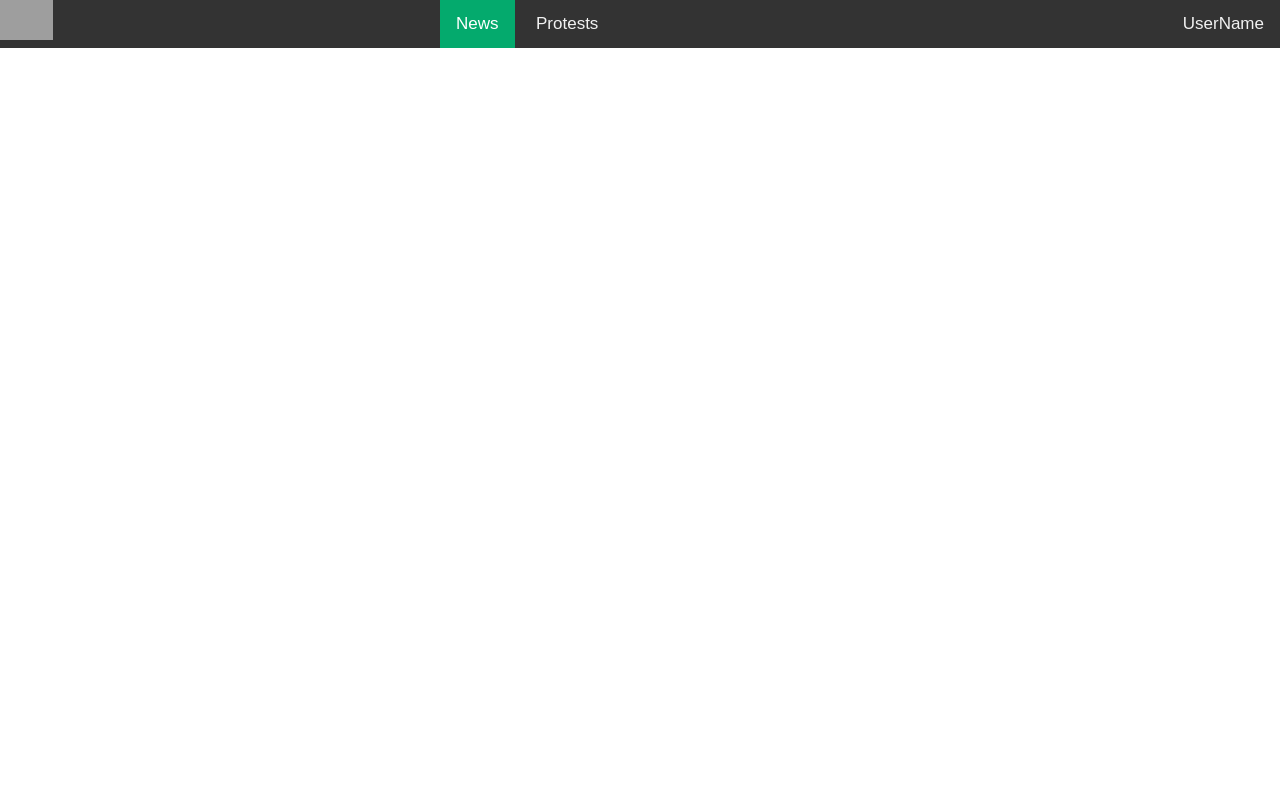
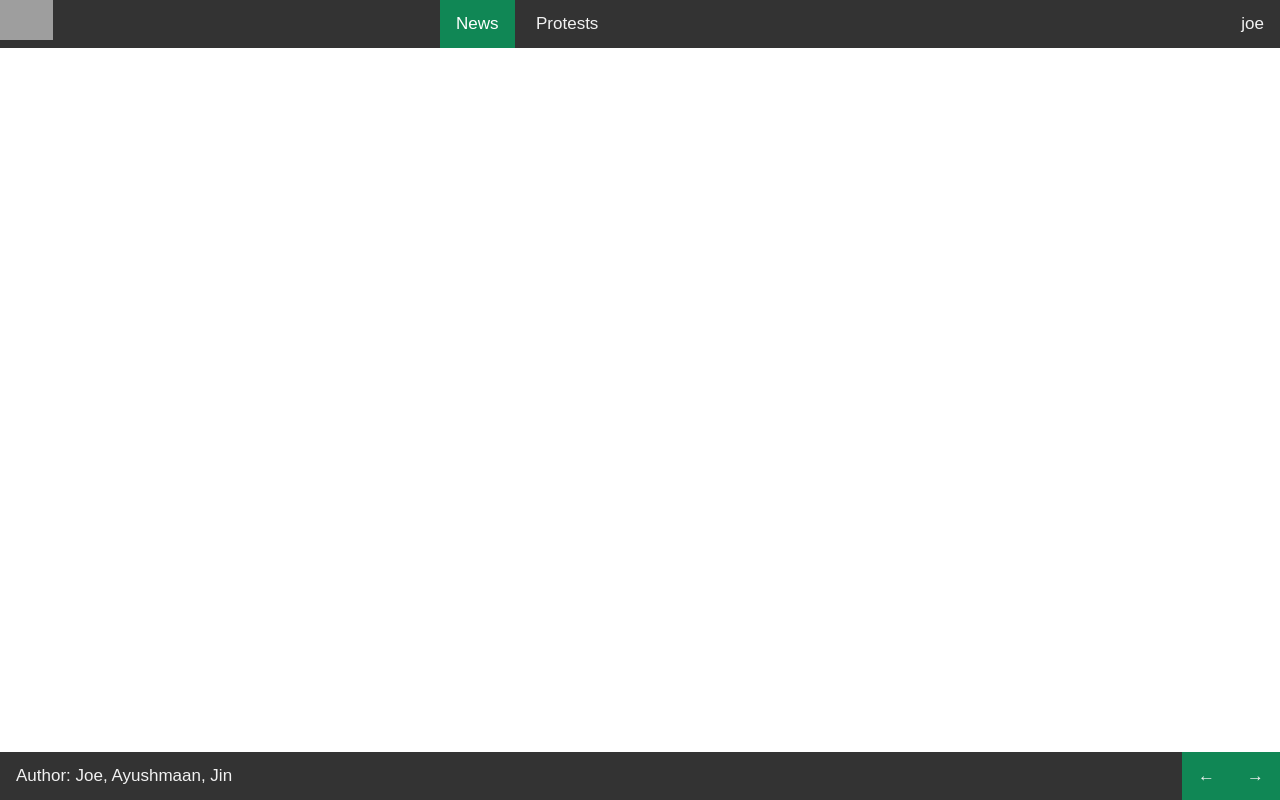
Before and after one commit to AyushmaanAggarwal/CalHacks-9.0, a Flask app: a page that uses templates/news.html in a window 1280 px wide. Run offline with Flask 2, Linux system fonts and the light colour scheme; a user stored in the database is signed in; data comes from the database, SQL or seed files in the repository; data that the repository does not hold is empty; grey boxes are pictures that could not be loaded.

Commit message:
Worked on adding visual flair to html

```diff
--- a/templates/header.html
+++ b/templates/header.html
@@ -23,7 +23,14 @@
     padding: 14px 16px;
     text-decoration: none;
     font-size: 17px;
-
+  }
+  .topnav newsstyle.active {
+    background-color: #108755;
+    color: white;
+  }
+  .topnav newsstyle:hover {
+    background-color: #ddd;
+    color: black;
   }
   .topnav proteststyle {
     float: none;
@@ -34,10 +41,12 @@
     padding: 14px 16px;
     text-decoration: none;
     font-size: 17px;
-
   }
-
-  .topnav newsstyle:hover {
+  .topnav proteststyle.active {
+    background-color: #108755;
+    color: white;
+  }
+  .topnav proteststyle:hover {
     background-color: #ddd;
     color: black;
   }
@@ -54,12 +63,6 @@
     text-decoration: none;
     font-size: 17px;
   }
-
-  .topnav newsstyle.active {
-    background-color: #04AA6D;
-    color: white;
-  }
-
 
   .news name {
     float: left;
@@ -94,19 +97,53 @@
   }
   .protest date {
     float: right;
-      font-size: 25px;
-      padding: 14px 14px;
+    font-size: 25px;
+    padding: 14px 14px;
+  }
+  .bottom {
+    overflow: hidden;
+    background-color: #333;
+    position: fixed;
+    bottom: 0;
+    width: 100%;
+  }
+  .bottom text {
+    float: left;
+    color: #f2f2f2;
+    text-align: center;
+    padding: 14px 16px;
+    text-decoration: none;
+    font-size: 17px;
+  }
+  .bottom button {
+    float:right;
+    color: #f2f2f2;
+    text-align: center;
+    padding: 14px 16px;
+    text-decoration: none;
+    font-size: 17px;
+    background-color: #108755;
+    border: none;
+  }
+  .bottom button:hover {
+    background-color: #ddd;
+    color: black;
   }
 </style>
 </head>
 <body>
 <div class="topnav">
   <b> <img src="/static/fist.svg" height="40"></b>
-  <a href="/{{user.username}}/news/1"><newsstyle class="active">News</newsstyle></a>
-  <a href="/{{user.username}}/protests/1"><proteststyle>Protests</proteststyle></a>
-  <userstyle>UserName</userstyle>
+  {% block header %}{% endblock %}
+  <userstyle>{{user.username}}</userstyle>
 </div>
 
 {% block content %}{% endblock %}
+<div class="bottom">
+  <text>Author: Joe, Ayushmaan, Jin</text>
+  <button type="button" onclick="">→</button>
+  <button type="button" onclick="">←</button>
+</div>
 </body>
+
 </html>
--- a/templates/news.html
+++ b/templates/news.html
@@ -1,9 +1,13 @@
 {% extends "header.html" %}
+{% block header %}
+<a href="/{{user.username}}/news/1"><newsstyle class="active">News</newsstyle></a>
+<a href="/{{user.username}}/protests/1"><proteststyle>Protests</proteststyle></a>
+{% endblock %}
 {% block content %}
 
 <div class="news">
   {% for news in news_list %}
-    <name>{{news.title}}</name> <source>news.source</source> <date>news.date</date>
+    <name>{{news.title}}</name> <source>{{news.source}}</source> <date>{{news.date}}</date>
     <br /><br /><br /><br /><br /><hr />
   {% endfor %}
 </div>
```
Also changed, not shown: templates/protests.html (+7 -3 lines).
